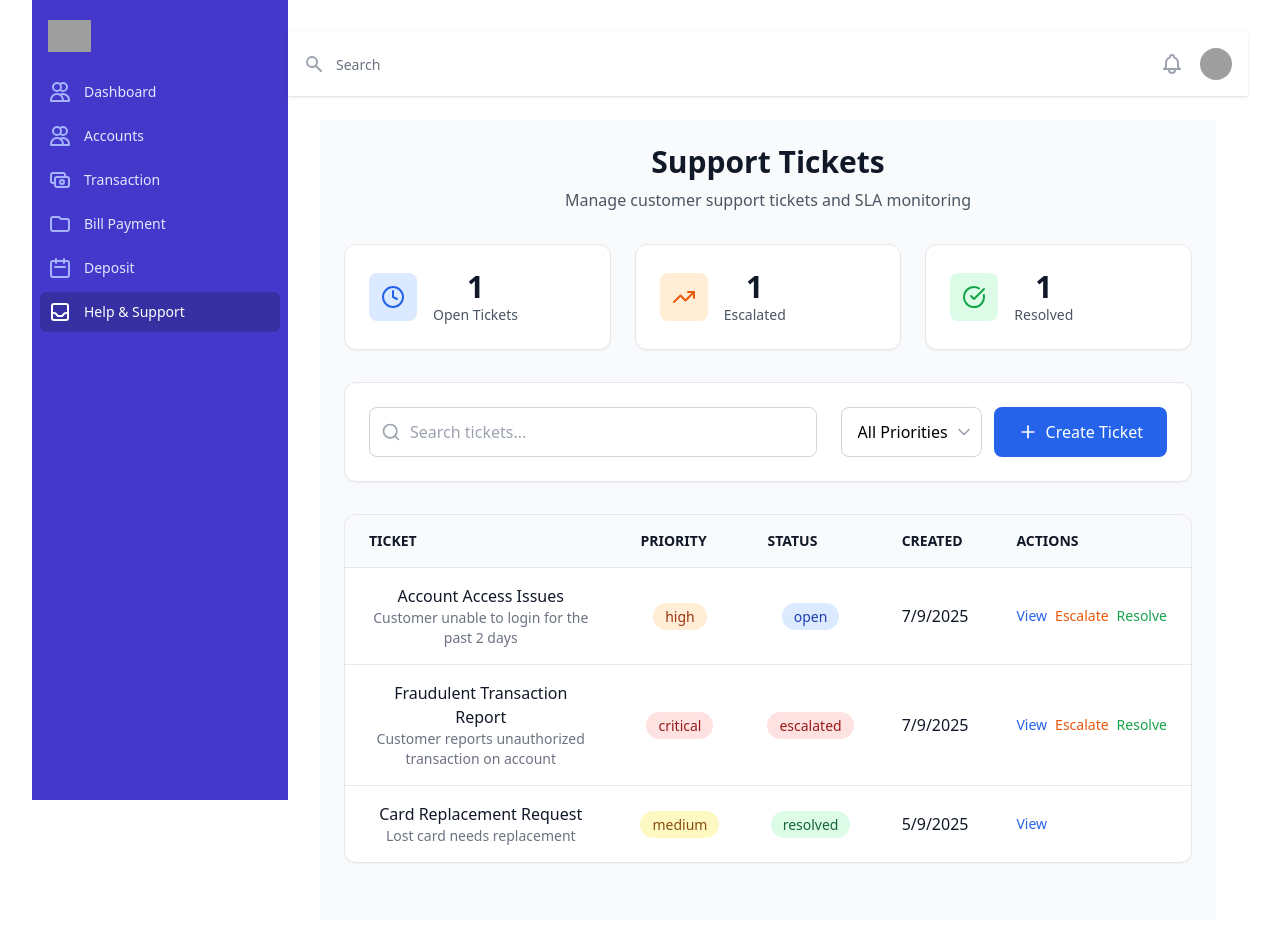
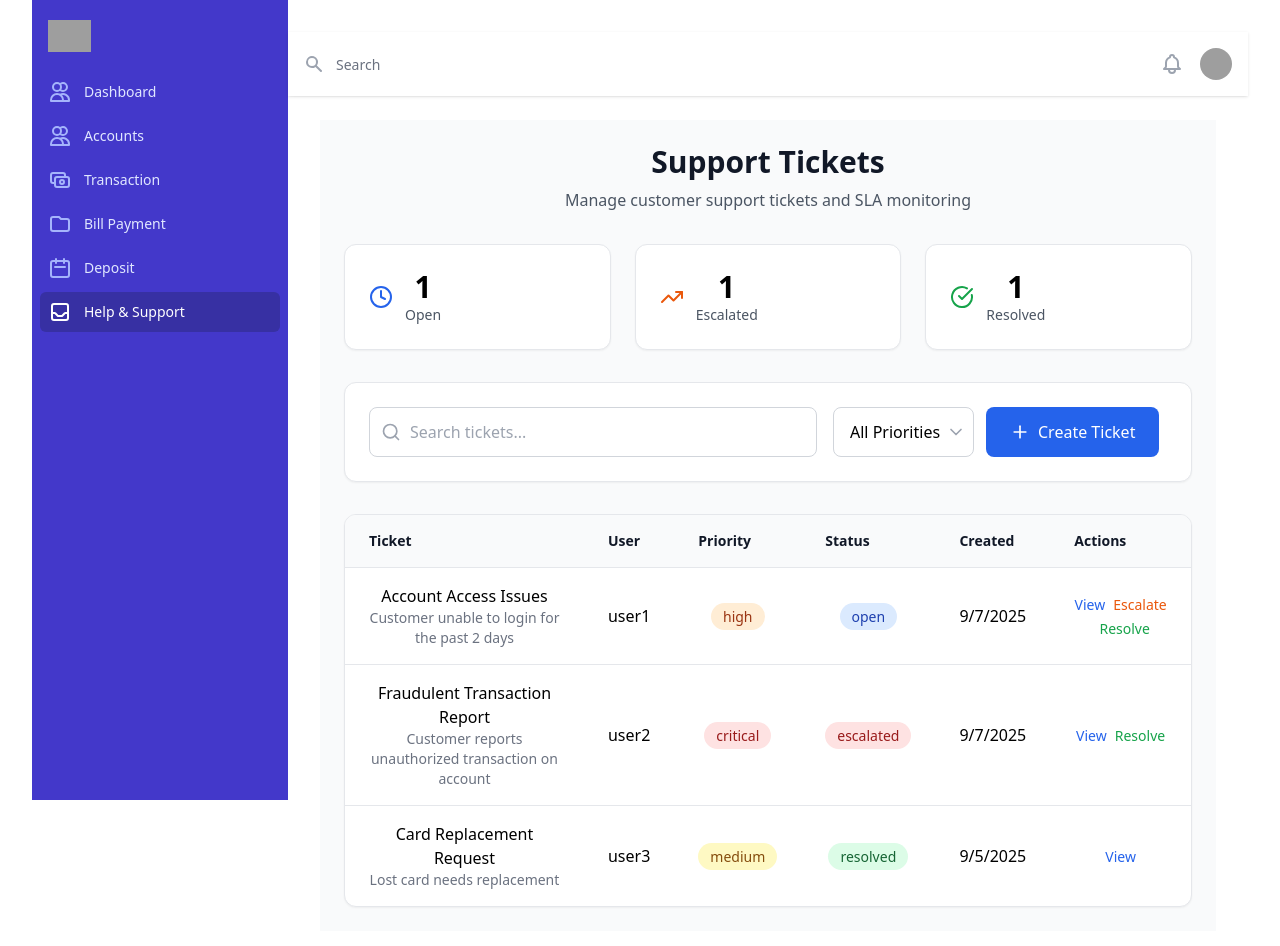
Before and after one commit to dmo-27/case-study-bank-frontend, a React (Vite) app: page /support in a window 1280 px wide. Shown: the top 946 px of the page. Built offline with nearby package versions, Linux system fonts and the light colour scheme; grey boxes are pictures that could not be loaded.

Commit message:
support improved

```diff
--- a/src/Pages/Support/support.jsx
+++ b/src/Pages/Support/support.jsx
@@ -1,3 +1,4 @@
+// src/pages/admin/support.jsx
 import React, { useState } from 'react';
 import {
   Clock,
@@ -5,58 +6,95 @@ import {
   CheckCircle,
   Search,
   ChevronDown,
-  Plus
+  Plus,
+  AlertTriangle
 } from 'lucide-react';
-import CreateTicketModal from'./../../components/Support/CreateSupportModal';
+import CreateTicketModal from './../../components/Support/CreateSupportModal';
+// import Modal from '../../Admin/components/ui/Modal';
+// import Button from '../../Admin/components/ui/Button';
+import ViewTicketModal from '../../components/Support/ViewTicketModal';
 
-function support() {
+function Support() {
   const [isModalOpen, setIsModalOpen] = useState(false);
+  const [isViewModalOpen, setIsViewModalOpen] = useState(false);
+  const [selectedTicket, setSelectedTicket] = useState(null);
   const [searchTerm, setSearchTerm] = useState('');
-  const [selectedPriority, setSelectedPriority] = useState('All Priorities');
+  const [priorityFilter, setPriorityFilter] = useState('all');
   const [tickets, setTickets] = useState([
     {
       id: '1',
-      title: 'Account Access Issues',
+      subject: 'Account Access Issues',
       description: 'Customer unable to login for the past 2 days',
-      user: 'user1',
+      userId: 'user1',
       priority: 'high',
       status: 'open',
-      created: '7/9/2025'
+      createdAt: '2025-09-07T09:00:00',
+      updatedAt: '2025-09-07T09:00:00'
     },
     {
       id: '2',
-      title: 'Fraudulent Transaction Report',
+      subject: 'Fraudulent Transaction Report',
       description: 'Customer reports unauthorized transaction on account',
-      user: 'user2',
+      userId: 'user2',
       priority: 'critical',
       status: 'escalated',
-      created: '7/9/2025'
+      createdAt: '2025-09-07T08:30:00',
+      updatedAt: '2025-09-07T09:30:00'
     },
     {
       id: '3',
-      title: 'Card Replacement Request',
+      subject: 'Card Replacement Request',
       description: 'Lost card needs replacement',
-      user: 'user3',
+      userId: 'user3',
       priority: 'medium',
       status: 'resolved',
-      created: '5/9/2025'
+      createdAt: '2025-09-05T11:00:00',
+      updatedAt: '2025-09-06T14:00:00'
     }
   ]);
 
+  // Stats
   const stats = {
     open: tickets.filter(t => t.status === 'open').length,
     escalated: tickets.filter(t => t.status === 'escalated').length,
     resolved: tickets.filter(t => t.status === 'resolved').length
   };
 
+  // CRUD Actions
   const handleCreateTicket = (newTicket) => {
     setTickets(prev => [newTicket, ...prev]);
     setIsModalOpen(false);
   };
 
+  const handleViewTicket = (ticket) => {
+    setSelectedTicket(ticket);
+    setIsViewModalOpen(true);
+  };
+
+  const handleEscalateTicket = (ticketId) => {
+    setTickets(prev =>
+      prev.map(t =>
+        t.id === ticketId
+          ? { ...t, status: 'escalated', priority: 'critical', updatedAt: new Date().toISOString() }
+          : t
+      )
+    );
+  };
+
+  const handleResolveTicket = (ticketId) => {
+    setTickets(prev =>
+      prev.map(t =>
+        t.id === ticketId
+          ? { ...t, status: 'resolved', updatedAt: new Date().toISOString() }
+          : t
+      )
+    );
+  };
+
+  // Helpers
   const getPriorityColor = (priority) => {
     switch (priority) {
-      case 'low': return 'bg-blue-100 text-blue-800';
+      case 'low': return 'bg-green-100 text-green-800';
       case 'medium': return 'bg-yellow-100 text-yellow-800';
       case 'high': return 'bg-orange-100 text-orange-800';
       case 'critical': return 'bg-red-100 text-red-800';
@@ -73,6 +111,25 @@ function support() {
     }
   };
 
+  const getSLAStatus = (ticket) => {
+    const createdAt = new Date(ticket.createdAt);
+    const hoursSinceCreation = (Date.now() - createdAt.getTime()) / (1000 * 60 * 60);
+    const slaHours = ticket.priority === 'critical' ? 1 : ticket.priority === 'high' ? 4 : 24;
+
+    if (ticket.status === 'resolved') return null;
+    return hoursSinceCreation > slaHours ? 'breached' : 'within';
+  };
+
+  // Filters
+  const filteredTickets = tickets.filter(ticket => {
+    const matchesSearch =
+      ticket.subject.toLowerCase().includes(searchTerm.toLowerCase()) ||
+      ticket.description.toLowerCase().includes(searchTerm.toLowerCase()) ||
+      ticket.userId.toLowerCase().includes(searchTerm.toLowerCase());
+    const matchesPriority = priorityFilter === 'all' || ticket.priority === priorityFilter;
+    return matchesSearch && matchesPriority;
+  });
+
   return (
     <div className="min-h-screen bg-gray-50 p-6">
       <div className="max-w-7xl mx-auto">
@@ -82,140 +139,136 @@ function support() {
           <p className="text-gray-600">Manage customer support tickets and SLA monitoring</p>
         </div>
 
-        {/* Stats Cards */}
+        {/* Stats */}
         <div className="grid grid-cols-1 md:grid-cols-3 gap-6 mb-8">
-          <div className="bg-white rounded-xl p-6 shadow-sm border border-gray-200 hover:shadow-md transition-shadow">
+          <div className="bg-white rounded-xl p-6 shadow-sm border border-gray-200">
             <div className="flex items-center">
-              <div className="p-3 bg-blue-100 rounded-lg">
-                <Clock className="h-6 w-6 text-blue-600" />
-              </div>
-              <div className="ml-4">
-                <p className="text-3xl font-bold text-gray-900">{stats.open}</p>
-                <p className="text-sm text-gray-600">Open Tickets</p>
+              <Clock className="h-6 w-6 text-blue-600 mr-3" />
+              <div>
+                <p className="text-3xl font-bold">{stats.open}</p>
+                <p className="text-sm text-gray-600">Open</p>
               </div>
             </div>
           </div>
-
-          <div className="bg-white rounded-xl p-6 shadow-sm border border-gray-200 hover:shadow-md transition-shadow">
+          <div className="bg-white rounded-xl p-6 shadow-sm border border-gray-200">
             <div className="flex items-center">
-              <div className="p-3 bg-orange-100 rounded-lg">
-                <TrendingUp className="h-6 w-6 text-orange-600" />
-              </div>
-              <div className="ml-4">
-                <p className="text-3xl font-bold text-gray-900">{stats.escalated}</p>
+              <TrendingUp className="h-6 w-6 text-orange-600 mr-3" />
+              <div>
+                <p className="text-3xl font-bold">{stats.escalated}</p>
                 <p className="text-sm text-gray-600">Escalated</p>
               </div>
             </div>
           </div>
-
-          <div className="bg-white rounded-xl p-6 shadow-sm border border-gray-200 hover:shadow-md transition-shadow">
+          <div className="bg-white rounded-xl p-6 shadow-sm border border-gray-200">
             <div className="flex items-center">
-              <div className="p-3 bg-green-100 rounded-lg">
-                <CheckCircle className="h-6 w-6 text-green-600" />
-              </div>
-              <div className="ml-4">
-                <p className="text-3xl font-bold text-gray-900">{stats.resolved}</p>
+              <CheckCircle className="h-6 w-6 text-green-600 mr-3" />
+              <div>
+                <p className="text-3xl font-bold">{stats.resolved}</p>
                 <p className="text-sm text-gray-600">Resolved</p>
               </div>
             </div>
           </div>
         </div>
 
-        {/* Search and Filters */}
-        <div className="bg-white rounded-xl p-6 shadow-sm border border-gray-200 mb-8">
-          <div className="flex flex-col sm:flex-row gap-4 items-center justify-between">
+        {/* Filters */}
+        <div className="bg-white rounded-xl p-6 shadow-sm border border-gray-200 mb-8 flex flex-col sm:flex-row gap-4">
           <div className="relative flex-1 max-w-md">
-              <Search className="absolute left-3 top-1/2 transform -translate-y-1/2 h-5 w-5 text-gray-400" />
+            <Search className="absolute left-3 top-1/2 -translate-y-1/2 h-5 w-5 text-gray-400" />
             <input
               type="text"
               placeholder="Search tickets..."
               value={searchTerm}
               onChange={(e) => setSearchTerm(e.target.value)}
-                className="w-full pl-10 pr-4 py-3 border border-gray-300 rounded-lg focus:outline-none focus:ring-2 focus:ring-blue-500 focus:border-transparent"
+              className="w-full pl-10 pr-4 py-3 border border-gray-300 rounded-lg focus:ring-2 focus:ring-blue-500"
             />
           </div>
-
           <div className="flex gap-3">
             <div className="relative">
               <select
-                  value={selectedPriority}
-                  onChange={(e) => setSelectedPriority(e.target.value)}
-                  className="appearance-none bg-white border border-gray-300 rounded-lg px-4 py-3 pr-8 focus:outline-none focus:ring-2 focus:ring-blue-500 focus:border-transparent cursor-pointer"
+                value={priorityFilter}
+                onChange={(e) => setPriorityFilter(e.target.value)}
+                className="appearance-none bg-white border border-gray-300 rounded-lg px-4 py-3 pr-8 focus:ring-2 focus:ring-blue-500"
               >
-                  <option>All Priorities</option>
-                  <option>Critical</option>
-                  <option>High</option>
-                  <option>Medium</option>
-                  <option>Low</option>
+                <option value="all">All Priorities</option>
+                <option value="critical">Critical</option>
+                <option value="high">High</option>
+                <option value="medium">Medium</option>
+                <option value="low">Low</option>
               </select>
-                <ChevronDown className="absolute right-2 top-1/2 transform -translate-y-1/2 h-5 w-5 text-gray-400 pointer-events-none" />
+              <ChevronDown className="absolute right-2 top-1/2 -translate-y-1/2 h-5 w-5 text-gray-400 pointer-events-none" />
             </div>
-
             <button
               onClick={() => setIsModalOpen(true)}
-                className="bg-blue-600 hover:bg-blue-700 text-white px-6 py-3 rounded-lg font-medium flex items-center gap-2 transition-colors"
+              className="bg-blue-600 hover:bg-blue-700 text-white px-6 py-3 rounded-lg font-medium flex items-center gap-2"
             >
               <Plus className="h-5 w-5" />
               Create Ticket
             </button>
           </div>
         </div>
-        </div>
 
-        {/* Tickets Table */}
+        {/* Table */}
         <div className="bg-white rounded-xl shadow-sm border border-gray-200 overflow-hidden">
           <div className="overflow-x-auto">
             <table className="w-full">
               <thead className="bg-gray-50 border-b border-gray-200">
                 <tr>
-                  <th className="text-left py-4 px-6 text-sm font-semibold text-gray-900">TICKET</th>
-
-                  <th className="text-left py-4 px-6 text-sm font-semibold text-gray-900">PRIORITY</th>
-                  <th className="text-left py-4 px-6 text-sm font-semibold text-gray-900">STATUS</th>
-                  <th className="text-left py-4 px-6 text-sm font-semibold text-gray-900">CREATED</th>
-                  <th className="text-left py-4 px-6 text-sm font-semibold text-gray-900">ACTIONS</th>
+                  <th className="py-4 px-6 text-left text-sm font-semibold text-gray-900">Ticket</th>
+                  <th className="py-4 px-6 text-left text-sm font-semibold text-gray-900">User</th>
+                  <th className="py-4 px-6 text-left text-sm font-semibold text-gray-900">Priority</th>
+                  <th className="py-4 px-6 text-left text-sm font-semibold text-gray-900">Status</th>
+                  <th className="py-4 px-6 text-left text-sm font-semibold text-gray-900">Created</th>
+                  <th className="py-4 px-6 text-left text-sm font-semibold text-gray-900">Actions</th>
                 </tr>
               </thead>
               <tbody className="divide-y divide-gray-200">
-                {tickets.map((ticket) => (
-                  <tr key={ticket.id} className="hover:bg-gray-50 transition-colors">
+                {filteredTickets.map(ticket => {
+                  const createdAt = new Date(ticket.createdAt);
+                  return (
+                    <tr key={ticket.id} className="hover:bg-gray-50">
                       <td className="py-4 px-6">
-                      <div>
-                        <p className="font-medium text-gray-900">{ticket.title}</p>
+                        <p className="font-medium">{ticket.subject}</p>
                         <p className="text-sm text-gray-500">{ticket.description}</p>
-                      </div>
                       </td>
-                    {/* <td className="py-4 px-6 text-gray-900">{ticket.user}</td> */}
+                      <td className="py-4 px-6">{ticket.userId}</td>
                       <td className="py-4 px-6">
-                      <span className={`px-3 py-1 rounded-full text-sm font-medium ${getPriorityColor(ticket.priority)}`}>
+                        <span className={`px-3 py-1 rounded-full text-sm ${getPriorityColor(ticket.priority)}`}>
                           {ticket.priority}
                         </span>
                       </td>
                       <td className="py-4 px-6">
-                      <span className={`px-3 py-1 rounded-full text-sm font-medium ${getStatusColor(ticket.status)}`}>
+                        <span className={`px-3 py-1 rounded-full text-sm ${getStatusColor(ticket.status)}`}>
                           {ticket.status}
                         </span>
                       </td>
-                    <td className="py-4 px-6 text-gray-900">{ticket.created}</td>
-                    <td className="py-4 px-6">
-                      <div className="flex gap-2">
-                        <button className="text-blue-600 hover:text-blue-800 font-medium text-sm transition-colors">
+                      <td className="py-4 px-6">{createdAt.toLocaleDateString()}</td>
+                      <td className="py-4 px-6 space-x-2">
+                        <button
+                          onClick={() => handleViewTicket(ticket)}
+                          className="text-blue-600 hover:text-blue-800 text-sm"
+                        >
                           View
                         </button>
-                        {ticket.status !== 'resolved' && (
-                          <>
-                            <button className="text-orange-600 hover:text-orange-800 font-medium text-sm transition-colors">
+                        {ticket.status !== 'escalated' && ticket.status !== 'resolved' && (
+                          <button
+                            onClick={() => handleEscalateTicket(ticket.id)}
+                            className="text-orange-600 hover:text-orange-800 text-sm"
+                          >
                             Escalate
                           </button>
-                            <button className="text-green-600 hover:text-green-800 font-medium text-sm transition-colors">
+                        )}
+                        {ticket.status !== 'resolved' && (
+                          <button
+                            onClick={() => handleResolveTicket(ticket.id)}
+                            className="text-green-600 hover:text-green-800 text-sm"
+                          >
                             Resolve
                           </button>
-                          </>
                         )}
-                      </div>
                       </td>
                     </tr>
-                ))}
+                  )
+                })}
               </tbody>
             </table>
           </div>
@@ -228,9 +281,28 @@ function support() {
             onCreate={handleCreateTicket}
           />
         )}
+
+        {/* View Ticket Modal */}
+        {isModalOpen && (
+  <CreateTicketModal
+    onClose={() => setIsModalOpen(false)}
+    onCreate={handleCreateTicket}
+  />
+)}
+
+<ViewTicketModal
+  isOpen={isViewModalOpen}
+  onClose={() => setIsViewModalOpen(false)}
+  ticket={selectedTicket}
+  onEscalate={handleEscalateTicket}
+  onResolve={handleResolveTicket}
+  getPriorityColor={getPriorityColor}
+  getStatusColor={getStatusColor}
+  getSLAStatus={getSLAStatus}
+/>
       </div>
     </div>
   );
-};
+}
 
-export default support;
+export default Support;
--- /dev/null
+++ b/src/components/Support/ViewTicketModal.jsx
@@ -0,0 +1,109 @@
+import React from "react";
+import { X, AlertTriangle } from "lucide-react";
+
+const ViewTicketModal = ({
+  onClose,
+  ticket,
+  onEscalate,
+  onResolve,
+  getPriorityColor,
+  getStatusColor,
+  getSLAStatus,
+}) => {
+  if (!ticket) return null;
+
+  return (
+    <div className="fixed inset-0 bg-black bg-opacity-50 flex items-center justify-center p-4 z-50">
+      <div className="bg-white rounded-xl w-full max-w-2xl max-h-[90vh] overflow-y-auto">
+        {/* Header */}
+        <div className="p-6 border-b border-gray-200 flex items-center justify-between">
+          <h2 className="text-xl font-semibold text-gray-900">
+            Ticket Details
+          </h2>
+          <button
+            onClick={onClose}
+            className="p-2 hover:bg-gray-100 rounded-lg transition-colors"
+          >
+            <X className="h-5 w-5 text-gray-500" />
+          </button>
+        </div>
+
+        {/* Body */}
+        <div className="p-6 space-y-6">
+          <div>
+            <p className="font-medium text-gray-700">Title</p>
+            <p className="text-gray-900">{ticket.title}</p>
+          </div>
+
+          <div>
+            <p className="font-medium text-gray-700">Description</p>
+            <p className="text-gray-900">{ticket.description}</p>
+          </div>
+
+          <div className="grid grid-cols-2 gap-4">
+            <div>
+              <p className="font-medium text-gray-700">Priority</p>
+              <span
+                className={`px-3 py-1 rounded-full text-sm font-medium ${getPriorityColor(
+                  ticket.priority
+                )}`}
+              >
+                {ticket.priority}
+              </span>
+            </div>
+            <div>
+              <p className="font-medium text-gray-700">Status</p>
+              <span
+                className={`px-3 py-1 rounded-full text-sm font-medium ${getStatusColor(
+                  ticket.status
+                )}`}
+              >
+                {ticket.status}
+              </span>
+            </div>
+          </div>
+
+          <div>
+            <p className="font-medium text-gray-700">Created</p>
+            <p className="text-gray-900">{ticket.created}</p>
+          </div>
+
+          {getSLAStatus && getSLAStatus(ticket) === "breached" && (
+            <div className="bg-red-50 border border-red-200 text-red-700 p-4 rounded-lg flex items-center gap-2 text-sm">
+              <AlertTriangle className="h-5 w-5" />
+              SLA Breached
+            </div>
+          )}
+
+          {/* Actions */}
+          <div className="flex justify-end gap-3 pt-4">
+            {ticket.status !== "escalated" && ticket.status !== "resolved" && (
+              <button
+                onClick={() => {
+                  onEscalate(ticket.id);
+                  onClose();
+                }}
+                className="px-6 py-3 bg-orange-600 text-white rounded-lg font-medium hover:bg-orange-700 transition-colors"
+              >
+                Escalate
+              </button>
+            )}
+            {ticket.status !== "resolved" && (
+              <button
+                onClick={() => {
+                  onResolve(ticket.id);
+                  onClose();
+                }}
+                className="px-6 py-3 bg-green-600 text-white rounded-lg font-medium hover:bg-green-700 transition-colors"
+              >
+                Resolve
+              </button>
+            )}
+          </div>
+        </div>
+      </div>
+    </div>
+  );
+};
+
+export default ViewTicketModal;
```
Lines whose indentation alone changed are shown as unchanged.
